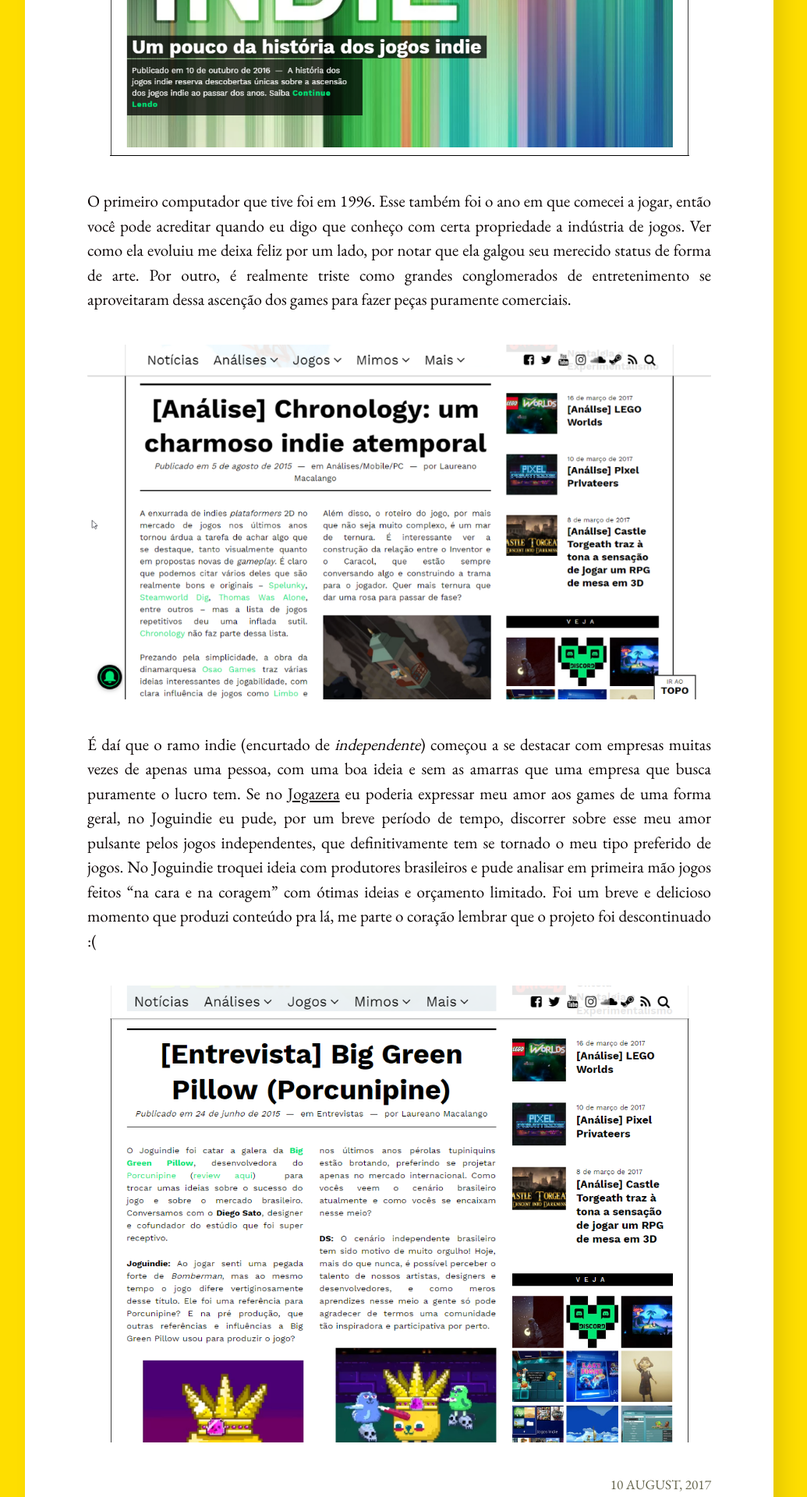
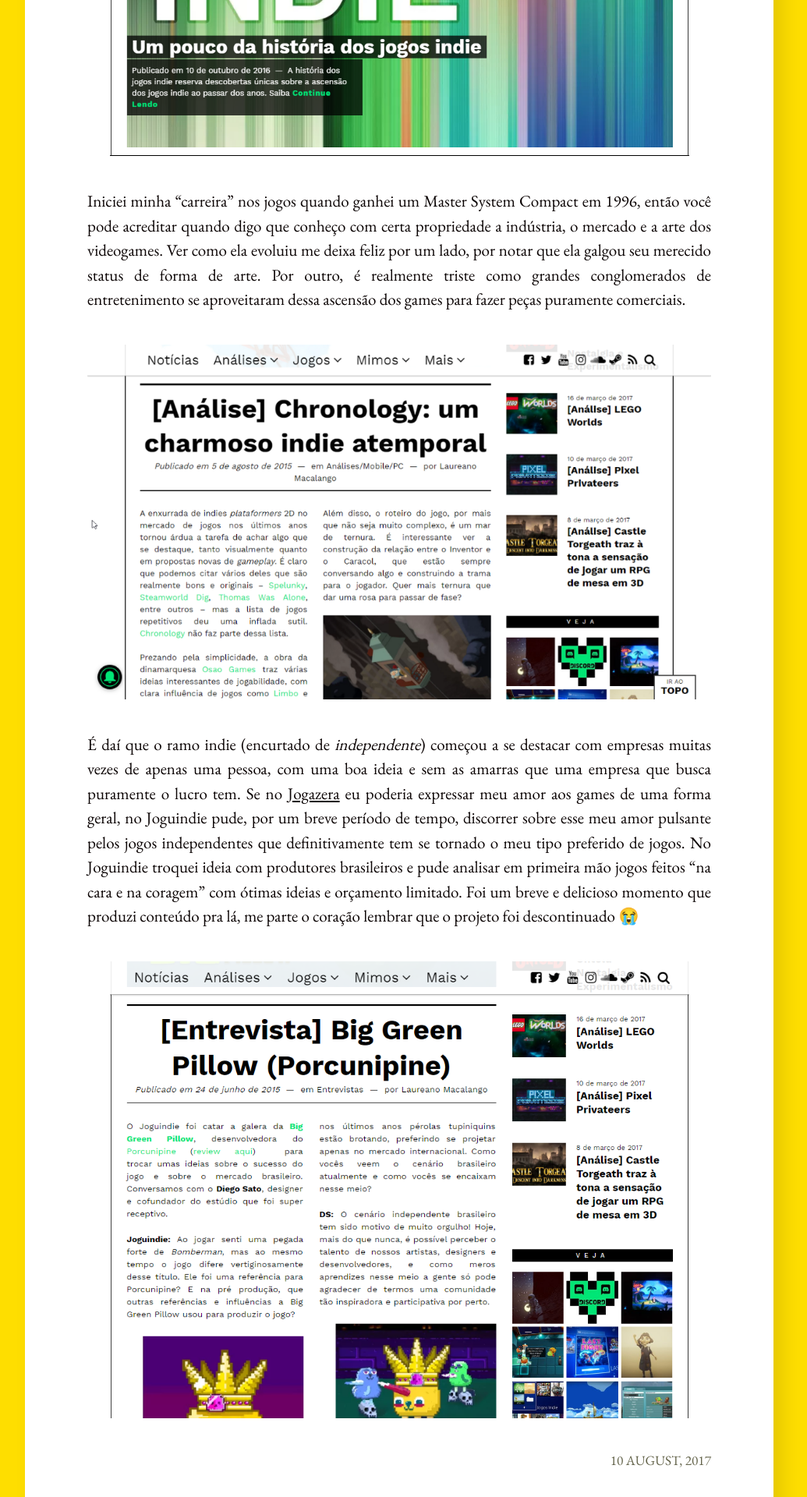
Before and after one commit to tropicaos/laueu, a Jekyll site: the page built from _posts/2020-07-02-joguindie.md, in a window 1280 px wide. Shown: the part 960-2880 px from the top of the page at 78% size, without its empty margins (128-1163 px from the left). Built offline with Jekyll 4.4.1, drawn with Linux system fonts in a browser that asks for light colours; comment, search, counter and statistics services are not loaded.

Commit message:
Update Blog “2020-07-02-joguindie”

```diff
--- a/_posts/2020-07-02-joguindie.md
+++ b/_posts/2020-07-02-joguindie.md
@@ -11,10 +11,10 @@
 
 ![](/images/uploads/chrome_q8a5uwkbs4.png)
 
-O primeiro computador que tive foi em 1996. Esse também foi o ano em que comecei a jogar, então você pode acreditar quando eu digo que conheço com certa propriedade a indústria de jogos. Ver como ela evoluiu me deixa feliz por um lado, por notar que ela galgou seu merecido status de forma de arte. Por outro, é realmente triste como grandes conglomerados de entretenimento se aproveitaram dessa ascenção dos games para fazer peças puramente comerciais.
+Iniciei minha "carreira" nos jogos quando ganhei um Master System Compact em 1996, então você pode acreditar quando digo que conheço com certa propriedade a indústria, o mercado e a arte dos videogames. Ver como ela evoluiu me deixa feliz por um lado, por notar que ela galgou seu merecido status de forma de arte. Por outro, é realmente triste como grandes conglomerados de entretenimento se aproveitaram dessa ascensão dos games para fazer peças puramente comerciais.
 
 ![](/images/uploads/chrome_ezyqf2p738.png)
 
-É daí que o ramo indie (encurtado de *independente*) começou a se destacar com empresas muitas vezes de apenas uma pessoa, com uma boa ideia e sem as amarras que uma empresa que busca puramente o lucro tem. Se no [Jogazera](https://macalango.com/jogazera-c5d3f20cf988) eu poderia expressar meu amor aos games de uma forma geral, no Joguindie eu pude, por um breve período de tempo, discorrer sobre esse meu amor pulsante pelos jogos independentes, que definitivamente tem se tornado o meu tipo preferido de jogos. No Joguindie troquei ideia com produtores brasileiros e pude analisar em primeira mão jogos feitos “na cara e na coragem” com ótimas ideias e orçamento limitado. Foi um breve e delicioso momento que produzi conteúdo pra lá, me parte o coração lembrar que o projeto foi descontinuado :(
+É daí que o ramo indie (encurtado de *independente*) começou a se destacar com empresas muitas vezes de apenas uma pessoa, com uma boa ideia e sem as amarras que uma empresa que busca puramente o lucro tem. Se no [Jogazera](/trampos/jogos/2017/08/09/jogazera.html) eu poderia expressar meu amor aos games de uma forma geral, no Joguindie pude, por um breve período de tempo, discorrer sobre esse meu amor pulsante pelos jogos independentes que definitivamente tem se tornado o meu tipo preferido de jogos. No Joguindie troquei ideia com produtores brasileiros e pude analisar em primeira mão jogos feitos “na cara e na coragem” com ótimas ideias e orçamento limitado. Foi um breve e delicioso momento que produzi conteúdo pra lá, me parte o coração lembrar que o projeto foi descontinuado 😭
 
 ![](/images/uploads/chrome_ujr3lgj5lf.png)
```
